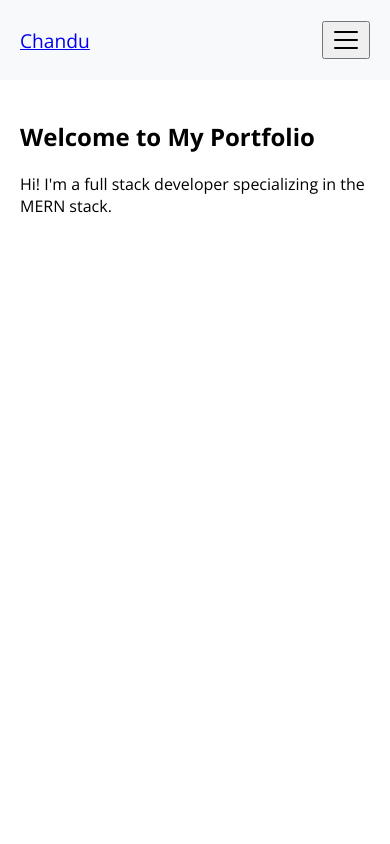
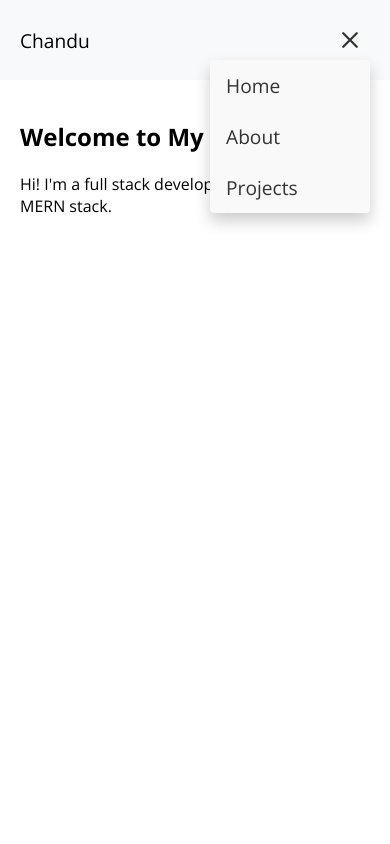
Before and after one commit to chandrasekhar-99/my-portfolio, a React (Create React App) app in the folder front-end/: page / in a window 390 px wide. Both pictures are taken after a click on the button 346 px from the left and 40 px from the top of the page. Shown: the top 844 px of the page. Built offline with nearby package versions, Linux system fonts and the light colour scheme.

Commit message:
second commit

```diff
--- a/front-end/package.json
+++ b/front-end/package.json
@@ -13,6 +13,7 @@
     "react-dom": "^19.1.0",
     "react-router-dom": "^7.6.2",
     "react-scripts": "5.0.1",
+    "react-scroll": "^1.9.3",
     "web-vitals": "^2.1.4"
   },
   "scripts": {
--- a/front-end/src/components/About/index.js
+++ b/front-end/src/components/About/index.js
@@ -1,7 +1,9 @@
 import './index.css'
+import { Element } from "react-scroll";
 
 const About = () => {
   return (
+    <Element name="about" className="about-section">
       <div className='about-container'>
         <section id="about" className="min-h-screen bg-green-100 p-10">
             <h2 className="text-3xl font-bold mb-4">About Me</h2>
@@ -11,6 +13,7 @@ const About = () => {
             </p>
           </section>
       </div>
+    </Element>
   )
 }
 
--- a/front-end/src/components/Home/index.js
+++ b/front-end/src/components/Home/index.js
@@ -2,16 +2,19 @@ import './index.css'
 import Navbar from '../Navbar'
 import About from '../About'
 import Projects from '../Projects'
+import { Element } from "react-scroll";
 
 const Home = () => {
   return(
     <>
       <Navbar/>
       <div className='home-container'>
-        <section id="home" className="min-h-screen bg-blue-100 p-10">
-          <h1 className="text-4xl font-bold mb-4">Welcome to My Portfolio</h1>
-          <p className="text-lg">Hi! I'm a full stack developer specializing in the MERN stack.</p>
-        </section>
+        <Element name="home" className="home-section">
+          <section id="home" className="min-h-screen bg-blue-100 p-10">
+            <h1 className="text-4xl font-bold mb-4">Welcome to My Portfolio</h1>
+            <p className="text-lg">Hi! I'm a full stack developer specializing in the MERN stack.</p>
+          </section>
+        </Element>
       </div>
       <About/>
       <Projects/>
--- a/front-end/src/components/Navbar/index.css
+++ b/front-end/src/components/Navbar/index.css
@@ -24,14 +24,63 @@
   gap: 1.5rem;
 }
 
-.nav-toggle {
+.dropdown-container{
   display: none;
   flex-direction: column;
   cursor: pointer;
   gap: 5px;
 }
 
+li{
+  list-style-type: none;
+}
+
 @media (max-width: 768px) {
+  .dropdown-container{
+    position: relative;
+    display: inline-block;
+  }
+
+  .icon-button {
+    background: none;
+    border: none;
+    cursor: pointer;
+    padding: 8px;
+    display: flex;
+    align-items: center;
+    justify-content: center;
+    color: #333;
+    transition: color 0.3s ease;
+  }
+
+  .icon-button:hover {
+    color: #666;
+  }
+
+  .dropdown-menu {
+    position: absolute;
+    right: 0;
+    background-color: #f9f9f9;
+    min-width: 160px;
+    box-shadow: 0px 8px 16px 0px rgba(0,0,0,0.2);
+    z-index: 1;
+    border-radius: 4px;
+    overflow: hidden;
+  }
+
+  .menu-item {
+    color: #333;
+    padding: 12px 16px;
+    text-decoration: none;
+    display: block;
+    transition: background-color 0.3s;
+  }
+
+  .menu-item:hover {
+    background-color: #ddd;
+  }
+
+
   .navbar {
     display: flex;
   }
--- a/front-end/src/components/Navbar/index.js
+++ b/front-end/src/components/Navbar/index.js
@@ -1,21 +1,52 @@
-
-import { List } from "@phosphor-icons/react";
+import{ useState } from 'react';
+import { List, X } from "@phosphor-icons/react";
+import { Link } from 'react-scroll';
 import './index.css'
 
 const Navbar = () => {
+const [isOpen, setIsOpen] = useState(false);
+
+const toggleMenu = () => {
+  setIsOpen(!isOpen);
+};
+
+const renderDropdownMenu = () => {
+  return(
+    <div className="dropdown-container">
+      {/* Hamburger Icon */}
+      <button className="icon-button" onClick={toggleMenu}>
+        {isOpen ? (
+          <X size={24} weight="bold" />
+        ) : (
+          <List size={24} weight="bold" />
+        )}
+      </button>
+
+      {/* Dropdown Menu */}
+      {isOpen && (
+        <div className="dropdown-menu">
+          <a href="#home" className="menu-item">Home</a>
+          <a href="#about" className="menu-item">About</a>
+          <a href="#projects" className="menu-item">Projects</a>
+        </div>
+      )}
+    </div>
+  )
+}
+
   return(
     <nav className='navbar'>
       <div className='navbar-container'>
-        <a href="/">Chandu</a>
-        <div className='nav-links-container'>
-          <a href="/">Home</a>
-          <a href="/about">About</a>
-          <a href="/projects">Projects</a>
-        </div>
-        <button type="button" className='nav-toggle'>
+        <Link to="home" smooth={true} duration={500}>Chandu</Link>
+        <ul className='nav-links-container'>
+          <li><Link to="home" smooth={true} duration={500}>Home</Link></li>
+          <li><Link to="about" smooth={true} duration={500}>About</Link></li>
+          <li><Link to="projects" smooth={true} duration={500}>Projects</Link></li>
+        </ul>
+        {/* <button type="button" className='nav-toggle'>
           <List size={32} className='nav-icon' />
-        </button>
-
+        </button> */}
+        {renderDropdownMenu()}
       </div>
     </nav>
   )
--- a/front-end/src/components/Projects/index.js
+++ b/front-end/src/components/Projects/index.js
@@ -1,7 +1,9 @@
 import './index.css'
+import { Element } from 'react-scroll'
 
 const Projects = () => {
   return(
+    <Element name="projects" className="projects-section">
     <div className='projects-container'>
       <section id="projects" className="min-h-screen bg-yellow-100 p-10">
           <h2 className="text-3xl font-bold mb-4">My Projects</h2>
@@ -12,6 +14,7 @@ const Projects = () => {
           </ul>
         </section>
     </div>
+    </Element>
   )
 }
 
```
Also changed, not shown: 1 other file (tests, documents, lock files or other folders). Lines whose indentation alone changed are shown as unchanged.
